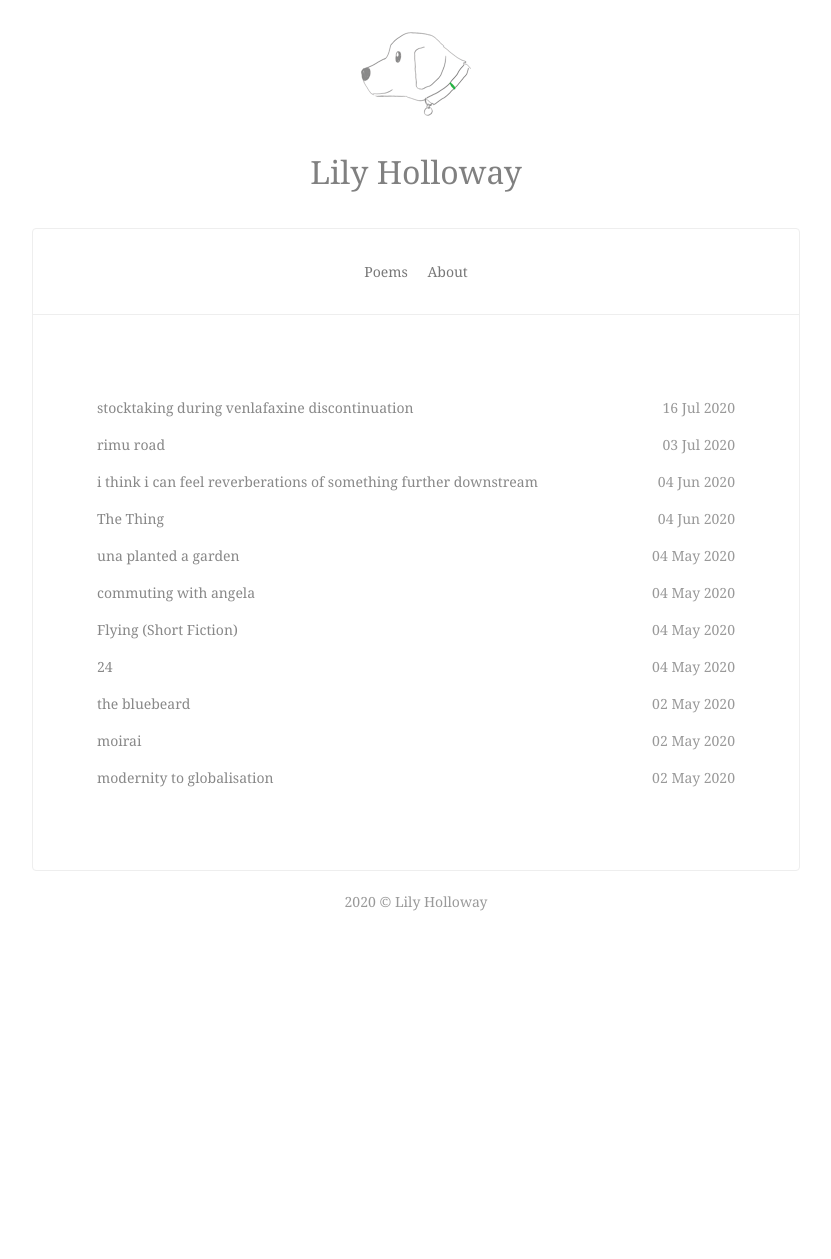
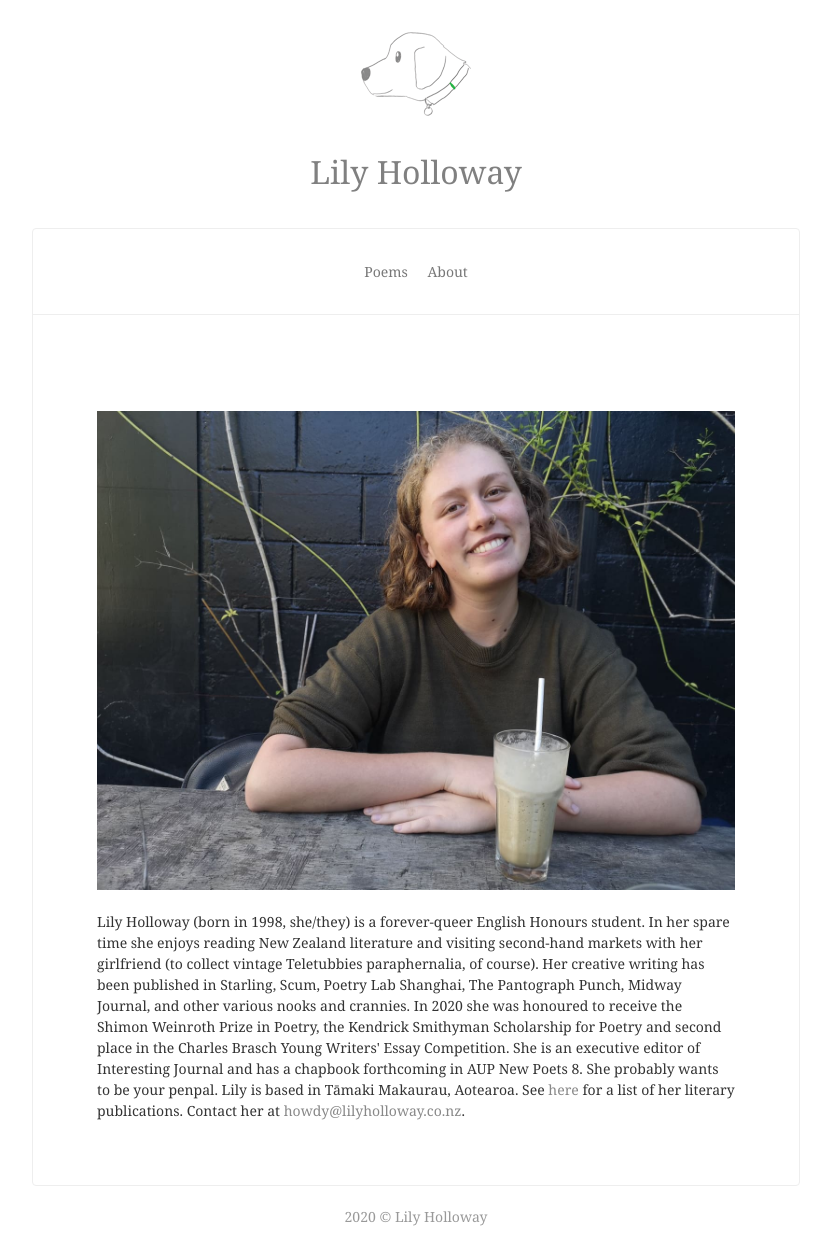
Before and after one commit to lilyholloway/lilyholloway.github.io, a Jekyll site: the page built from index.html, in a window 1280 px wide. Shown: the whole page, without its empty margins (224-1055 px from the left). Built offline with Jekyll 4.4.1, drawn with Linux system fonts in a browser that asks for light colours; nearby versions of some CDN libraries; before the commit the page ends 944 px from its top, so only the background shows below that.

Commit message:
Update index.html

```diff
--- a/index.html
+++ b/index.html
@@ -1,13 +1,14 @@
 ---
 ---
 
-<ul class="list pa0">
-  {% for post in site.posts %}
-  <li class="mv2">
-    <a href="{{ site.url }}{{ post.url }}" class="db pv1 link blue hover-mid-gray">
-      <time class="fr silver">{{ post.date | date_to_string }} </time>
-      {{ post.title }}
-    </a>
-  </li>
-  {% endfor %}
-</ul>
+<img src="{{ site.url }}/images/lilyholloway.jpg" alt="Lily Holloway" class="mt4 db center" /><br>
+
+Lily Holloway (born in 1998, she/they) is a forever-queer English Honours student. In her spare time she enjoys reading New Zealand literature and visiting second-hand markets with her girlfriend (to collect vintage Teletubbies paraphernalia, of course). Her creative writing has been published in Starling, Scum, Poetry Lab Shanghai, The Pantograph Punch, Midway Journal, and other various nooks and crannies. In 2020 she was honoured to receive the Shimon Weinroth Prize in Poetry, the Kendrick Smithyman Scholarship for Poetry and second place in the Charles Brasch Young Writers' Essay Competition. She is an executive editor of Interesting Journal and has a chapbook forthcoming in AUP New Poets 8.
+
+She probably wants to be your penpal.
+
+Lily is based in Tāmaki Makaurau, Aotearoa.
+
+See <a href="{{ site.url }}/cv">here</a> for a list of her literary publications.
+
+Contact her at <a href="mailto:howdy@lilyholloway.co.nz">howdy@lilyholloway.co.nz</a>.
```
